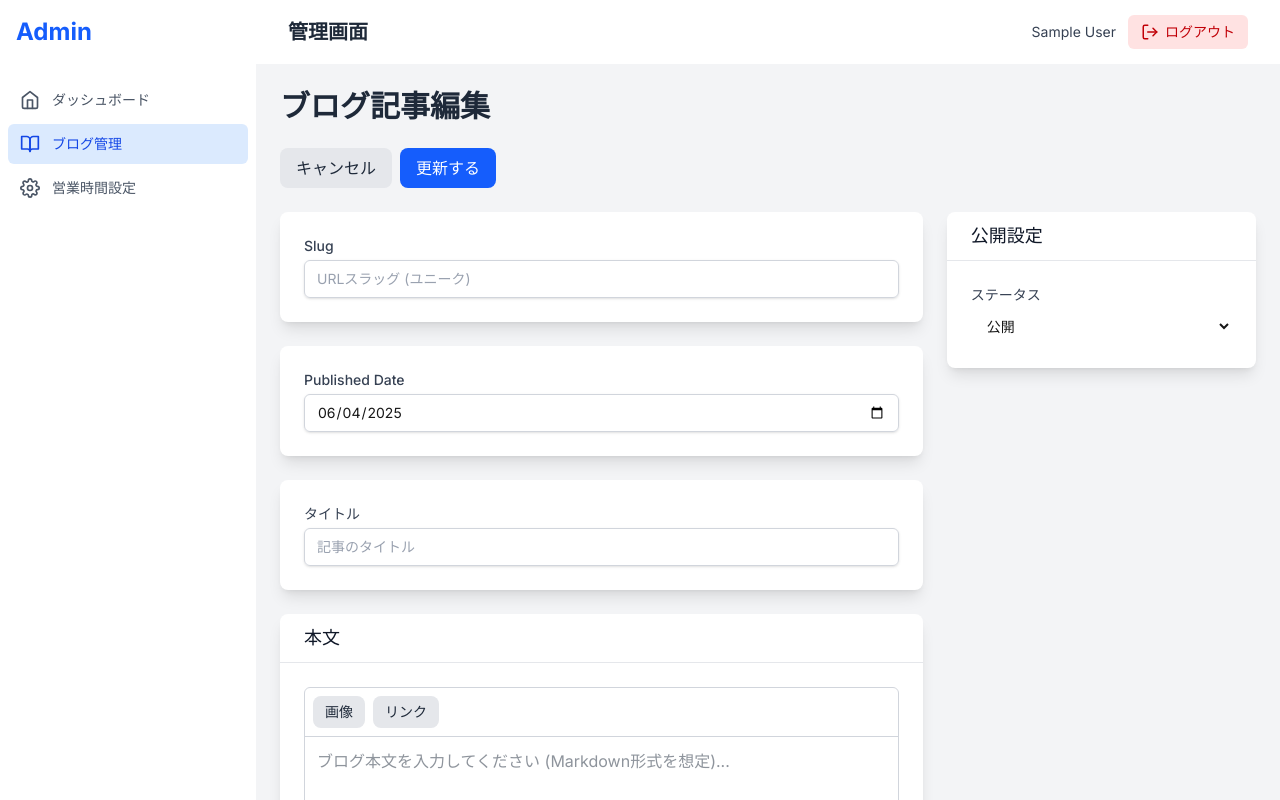
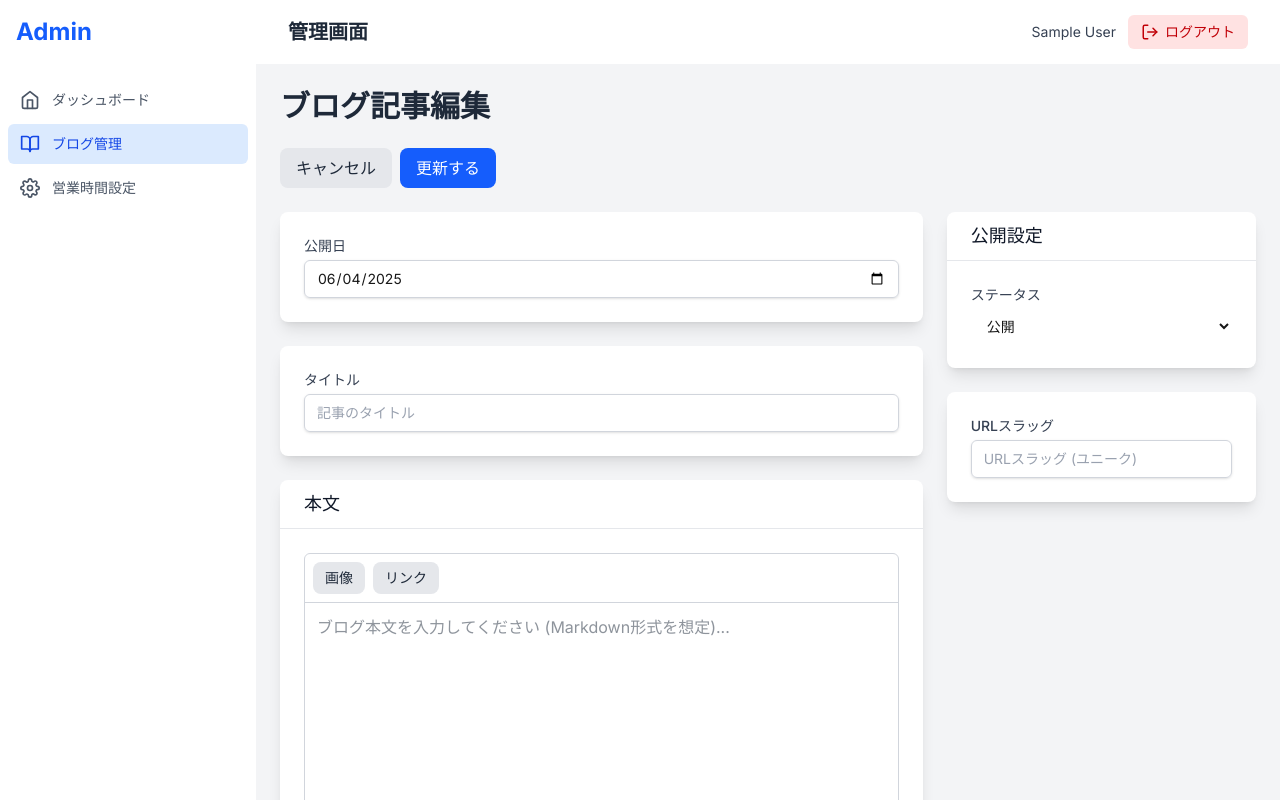
Before and after one commit to shunki1001/taihoukotobuki-admin, a Next.js app: page /admin/blog/1 in a window 1280 px wide. Built offline with nearby package versions, Linux system fonts and the light colour scheme; no server answers; sample sign-in values are in the browser's storage; what contentful-management would draw is missing.

Commit message:
ブログ記事のフォームを日本語に修正

```diff
--- a/src/components/admin/BlogForm.tsx
+++ b/src/components/admin/BlogForm.tsx
@@ -71,18 +71,7 @@ useEffect(() => {
         <div className="lg:col-span-2 space-y-6">
           <Card>
             <Input
-              label="Slug"
-              id="slug"
-              value={slug}
-              onChange={(e) => setSlug(e.target.value)}
-              required
-              placeholder="URLスラッグ (ユニーク)"
-              disabled={isSubmitting}
-            />
-          </Card>
-          <Card>
-            <Input
-              label="Published Date"
+              label="公開日"
               id="publishedDate"
               type="date"
               value={publishedDate}
@@ -127,6 +116,17 @@ useEffect(() => {
               </select>
             </div>
           </Card>
+          <Card>
+            <Input
+              label="URLスラッグ"
+              id="slug"
+              value={slug}
+              onChange={(e) => setSlug(e.target.value)}
+              required
+              placeholder="URLスラッグ (ユニーク)"
+              disabled={isSubmitting}
+            />
+          </Card>
         </div>
       </div>
     </form>
```
